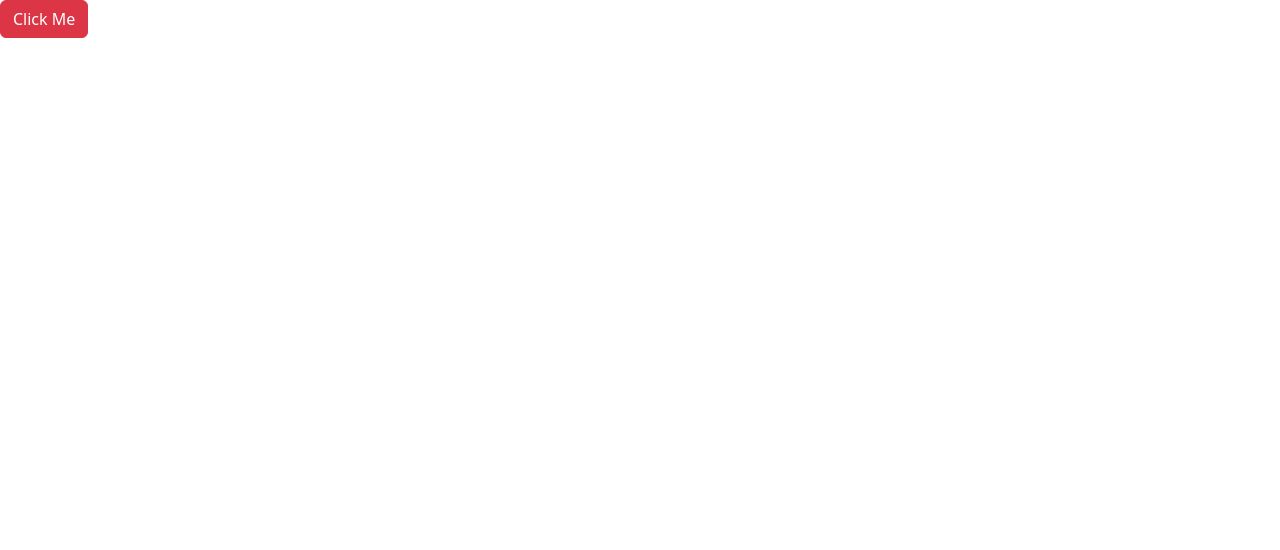
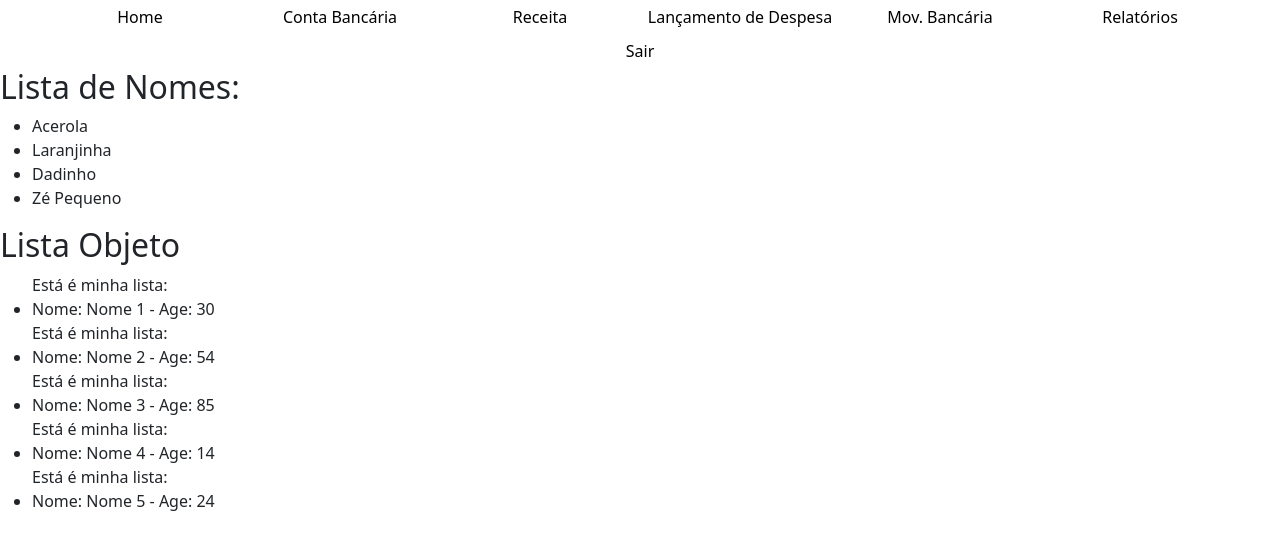
Before and after one commit to jwpires/ProjetoIntegradorSenac, a React (Create React App) app in the folder Projeto Integrador/projeto-cpf/: page /sobre in a window 1280 px wide. Shown: the top 550 px of the page. Built offline with nearby package versions, Linux system fonts and the light colour scheme.

Commit message:
atualizando

```diff
--- /dev/null
+++ b/Projeto Integrador/projeto-cpf/src/components/pages/Exemplos/itemLista.tsx
@@ -0,0 +1,18 @@
+
+type Prop = {
+    dados : {
+        name : string,
+        age: string
+    }
+}
+
+function ItemLista({dados}: Prop){
+    return(
+        <div>
+            Está é minha lista:
+            <li> Nome: {dados.name} - Age: {dados.age}</li>
+        </div>
+    );
+}
+
+export default ItemLista;
--- a/Projeto Integrador/projeto-cpf/src/components/pages/lancamentoDespesa.tsx
+++ b/Projeto Integrador/projeto-cpf/src/components/pages/lancamentoDespesa.tsx
@@ -1,14 +1,14 @@
 import '../../style/style.css';
 import HeaderMenu from '../header/HeaderMenu';
 import { useNavigate } from 'react-router-dom';
-
 import React, { useState } from 'react';
 import { Button, Modal, ModalHeader, ModalBody, ModalFooter } from 'reactstrap';
+
+
 
 function LancamentoDespesa(){
     // Variavel de manipulação de exibição de campos
     const[show, setShow] = useState(false);
-
 
 /**------------Manipulação Modal---------------------*/
     const [modal, setModal] = useState(false);
@@ -53,7 +53,7 @@ function LancamentoDespesa(){
                     <div className='divCadBanco'>
 
                         <form action=""  className="cadBanco">
-                            <input type="text" name="" id="" placeholder='Descrição da Despesa:' />
+                            <input type="text" name="" id="" placeholder='Descrição da Despesa:'   />
                             <div className='adiciona-banco'>
                                 <select name="GrupoDespesa" id="">
                                     <option value="">Grupo de Despesa</option>
--- a/Projeto Integrador/projeto-cpf/src/components/pages/sobre.tsx
+++ b/Projeto Integrador/projeto-cpf/src/components/pages/sobre.tsx
@@ -1,39 +1,51 @@
 import '../../style/style.css';
+import HeaderMenu from '../header/HeaderMenu';
+import ItemLista from './Exemplos/itemLista';
 
 import React, { useState } from 'react';
 import { Button, Modal, ModalHeader, ModalBody, ModalFooter } from 'reactstrap';
 
 
 function Sobre() {
-    const [modal, setModal] = useState(false);
 
-    const toggle = () => setModal(!modal);
+    let list = [
+        'Acerola',
+        'Laranjinha',
+        'Dadinho',
+        'Zé Pequeno'
+    ]
+
+    let listObjeto = [
+        {name: 'Nome 1', age: '30'},
+        {name: 'Nome 2', age: '54'},
+        {name: 'Nome 3', age: '85'},
+        {name: 'Nome 4', age: '14'},
+        {name: 'Nome 5', age: '24'}
+    ]
+
 
     return(
         <div>
-            <Button color="danger" onClick={toggle}>
-            Click Me
-            </Button>
-            <Modal isOpen={modal} toggle={toggle}>
-                <ModalHeader toggle={toggle}>Modal title</ModalHeader>
-                <ModalBody>
-                    Lorem ipsum dolor sit amet, consectetur adipisicing elit, sed do
-                    eiusmod tempor incididunt ut labore et dolore magna aliqua. Ut enim ad
-                    minim veniam, quis nostrud exercitation ullamco laboris nisi ut
-                    aliquip ex ea commodo consequat. Duis aute irure dolor in
-                    reprehenderit in voluptate velit esse cillum dolore eu fugiat nulla
-                    pariatur. Excepteur sint occaecat cupidatat non proident, sunt in
-                    culpa qui officia deserunt mollit anim id est laborum.
-                </ModalBody>
-                <ModalFooter>
-                    <Button color="primary" onClick={toggle}>
-                        Do Something
-                    </Button>{' '}
-                    <Button color="secondary" onClick={toggle}>
-                        Cancel
-                    </Button>
-                </ModalFooter>
-            </Modal>
+            <HeaderMenu exibe></HeaderMenu>
+            <h2> Lista de Nomes:</h2>
+
+            <ul>
+                {
+                    list.map(
+                        (item, index) => <li key={index}>{item }</li>
+                    )
+                }
+            </ul>
+
+            <h2>Lista Objeto</h2>
+
+            <ul>
+                {
+                    listObjeto.map(
+                        (item, index) => <ItemLista key={index} dados={item}/>
+                    )
+                }
+            </ul>
       </div>
     );
 }
--- a/Projeto Integrador/projeto-cpf/src/components/pages/sobreItemCPF.tsx
+++ b/Projeto Integrador/projeto-cpf/src/components/pages/sobreItemCPF.tsx
@@ -6,6 +6,7 @@ import { useParams, useNavigate } from 'react-router-dom';
 function SobreItemCPF(){
     const params = useParams();
     const navegacao = useNavigate();
+
 
     function handleClickVoltar(){
         navegacao(-1); //volta uma página
```
